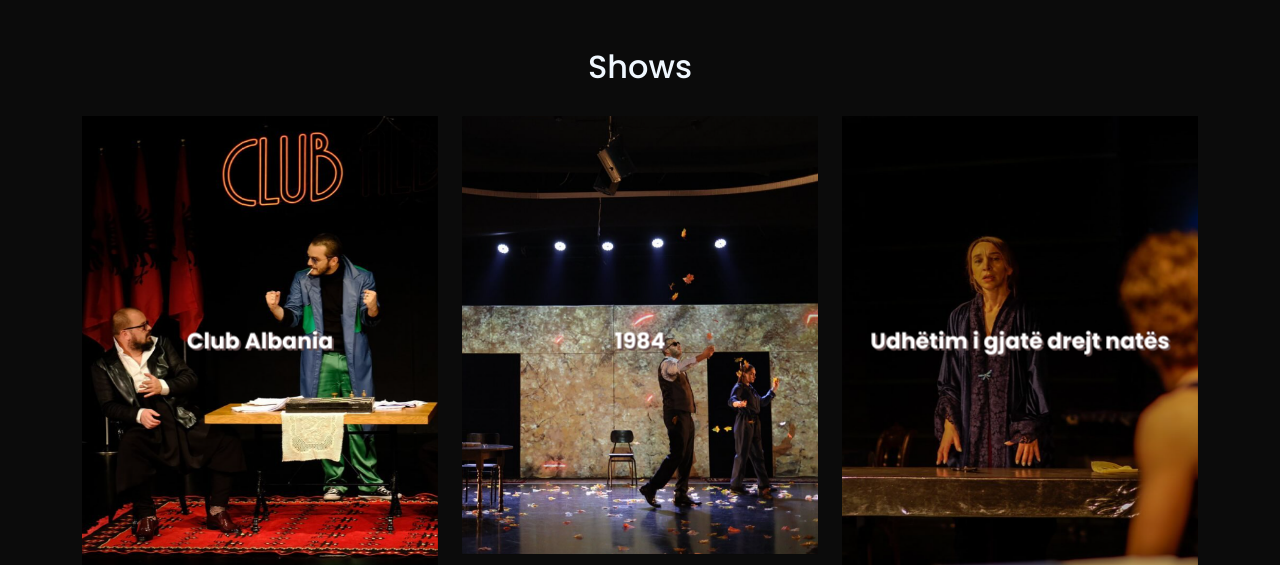
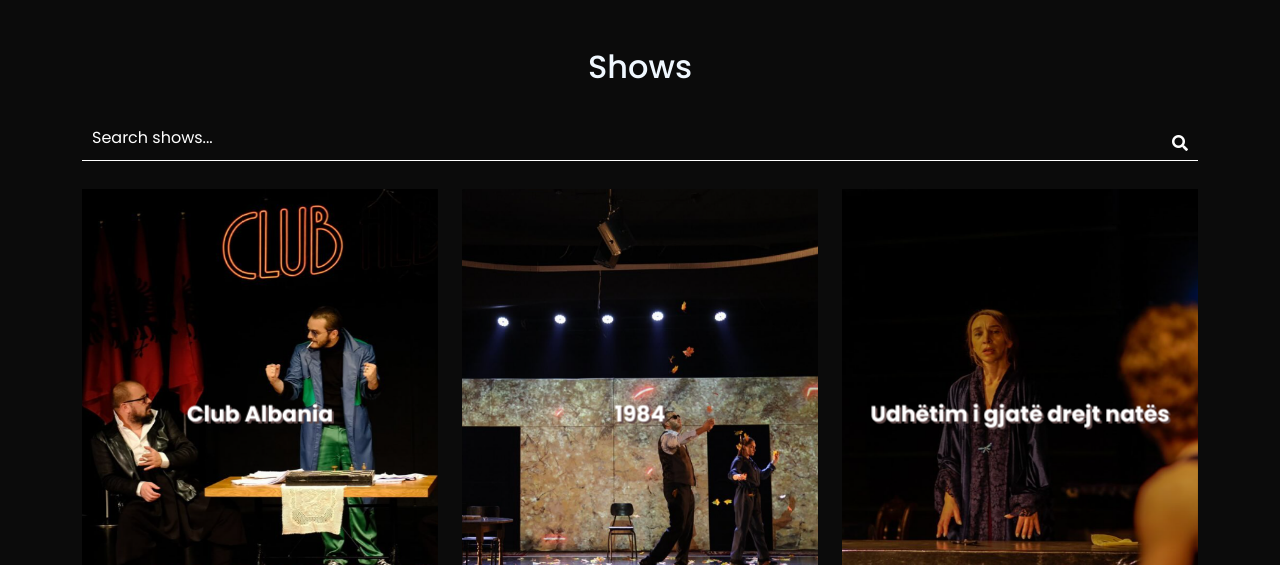
Before and after one commit to gertahodolli/UEB20_23_Gr2, a PHP site: page /shows.html in a window 1280 px wide. Shown: the part 76-641 px from the top of the page. Run offline with PHP 8.4, Linux system fonts and the light colour scheme.

Commit message:
Added the search bar

```diff
--- a/resources/css/shows.css
+++ b/resources/css/shows.css
@@ -69,15 +69,30 @@
     max-height: 450px; /* Example height; adjust as needed */
   }
 
-  #arrow-button {
-    display: none;
-    position: fixed;
-    bottom: 20px;
-    right: 20px;
-    cursor: pointer;
-    background-color: #555; /* Grey background color */
-    padding: 10px 15px;
+  .search-bar {
+    position: relative;
+    width: 100%;
+    margin-bottom: 20px;
+}
+
+.search-input {
+    width: 100%;
+    padding: 10px;
     border: none;
-    border-radius: 5px;
-    font-size: 18px;
-    }
+    border-bottom: 1px solid #fff; /* Line for searching */
+    background-color: transparent;
+    color: #fff; /* Text color */
+    outline: none;
+}
+
+.search-input::placeholder {
+    color: #fff; /* Placeholder text color */
+}
+
+.search-icon {
+    position: absolute;
+    top: 50%;
+    right: 10px;
+    transform: translateY(-50%);
+    color: #fff; /* Icon color */
+}
--- a/shows.html
+++ b/shows.html
@@ -55,6 +55,10 @@
     <section class="show-changes">
         <div class="container pt-5">
             <h2 style="text-align: center; margin-bottom: 30px; color: aliceblue;">Shows</h2>
+            <div class="search-bar ml-5">
+              <input type="text" class="search-input mb-2" placeholder="Search shows...">
+              <i class="fas fa-search search-icon"></i>
+            </div>
             <div class="row">
                 <!-- Show 1 -->
                 <div class="col-md-4 mb-4">
@@ -270,6 +274,35 @@
 
 
     </script>
+    <script>
+      document.addEventListener('DOMContentLoaded', function () {
+        const showElements = document.querySelectorAll('.show-card');
+        const showsArray = Array.from(showElements);
+
+        document.querySelector('.search-input').addEventListener('input', function (event) {
+          const searchValue = event.target.value.toLowerCase();
+
+          const filteredShows = showsArray.filter(show => {
+            const title = show.querySelector('.show-title').textContent.toLowerCase();
+            const info = show.querySelector('.show-info').textContent.toLowerCase();
+
+            return title.includes(searchValue) || info.includes(searchValue);
+          });
+
+          // Display matching shows and hide non-matching shows
+          showsArray.forEach(show => {
+            show.style.display = filteredShows.includes(show) ? 'block' : 'none';
+          });
+
+          // Calculate and display total matching shows
+          const totalMatchingShows = filteredShows.reduce((accumulator, currentShow) => {
+            return accumulator + 1;
+          }, 0);
+
+          console.log('Total matching shows:', totalMatchingShows);
+        });
+      });
+    </script>
 
 </body>
 </html>
```
